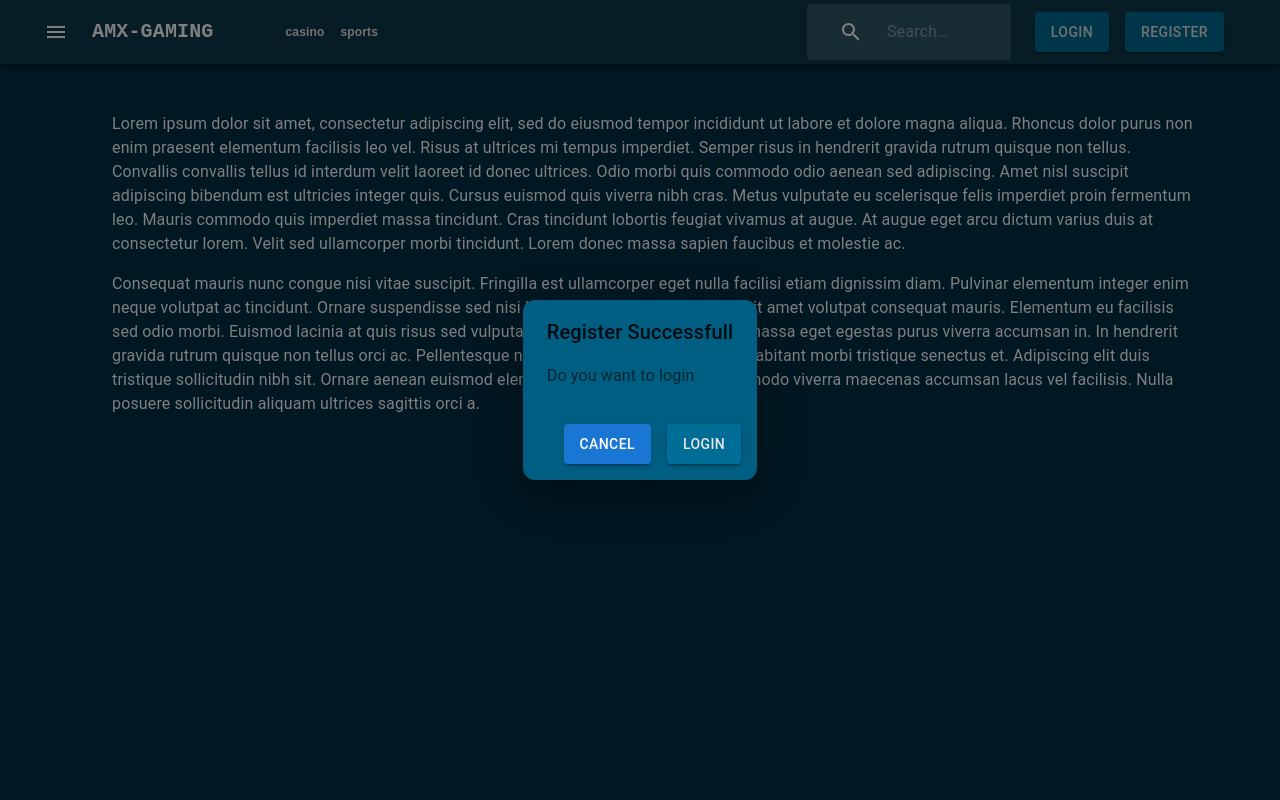
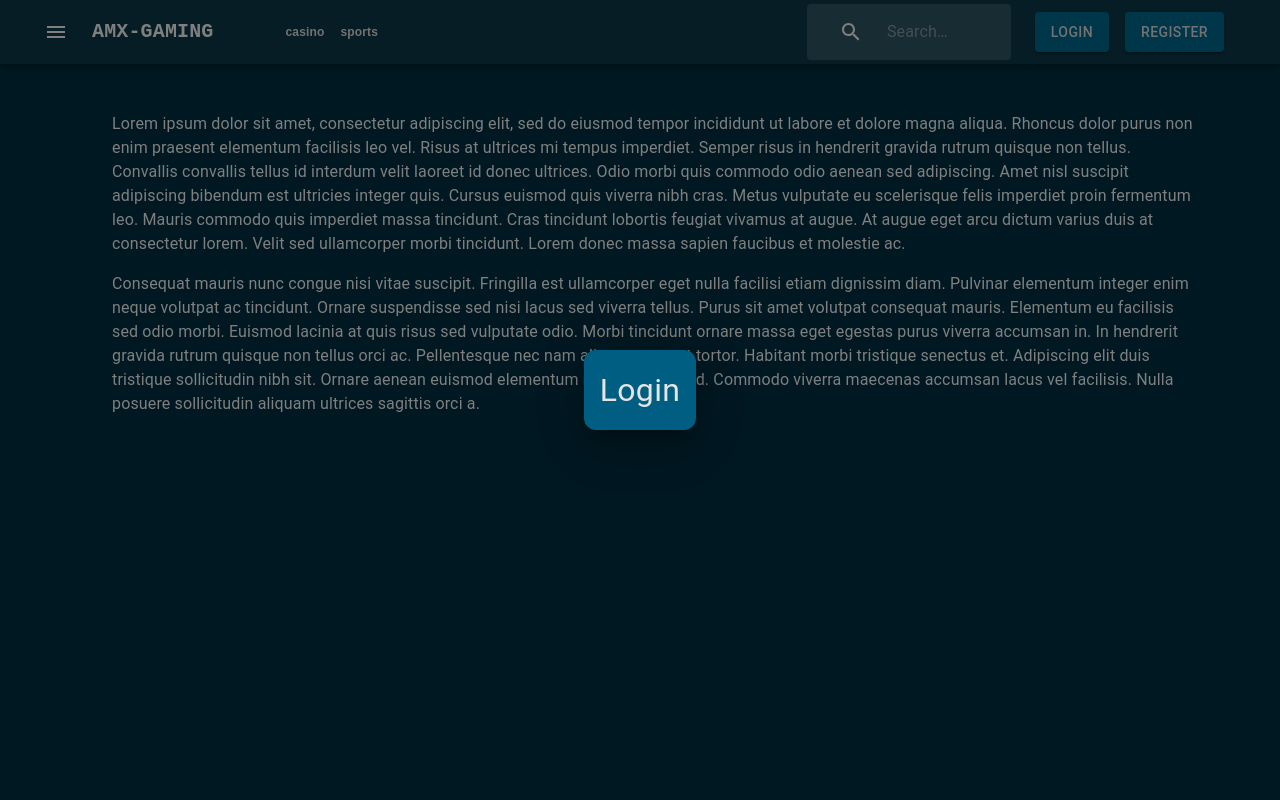
Before and after one commit to satendrasahu/smartDevelopment-userFrontend, a React (Create React App) app: page / in a window 1280 px wide. Both pictures are taken after a click on the button "LOGIN". Shown: the top 800 px of the page. Built offline with nearby package versions, Linux system fonts and the light colour scheme.

Commit message:
login working fine

```diff
--- a/package.json
+++ b/package.json
@@ -11,6 +11,7 @@
     "@testing-library/jest-dom": "^5.17.0",
     "@testing-library/react": "^13.4.0",
     "@testing-library/user-event": "^13.5.0",
+    "formik": "^2.4.6",
     "i18next": "^23.11.4",
     "react": "^18.3.1",
     "react-device-detect": "^2.2.3",
@@ -24,7 +25,8 @@
     "styled-components": "^6.1.11",
     "universal-cookie": "^7.1.4",
     "uuid": "^9.0.1",
-    "web-vitals": "^2.1.4"
+    "web-vitals": "^2.1.4",
+    "yup": "^1.4.0"
   },
   "scripts": {
     "start": "react-scripts start",
--- a/src/pages/auth/login/Login.jsx
+++ b/src/pages/auth/login/Login.jsx
@@ -3,6 +3,10 @@ import { DialogComponent } from "../../../components/dialog";
 import { useDispatch, useSelector } from "react-redux";
 import { handleLoginPopup } from "../../../redux/slices/auth/login.sclice";
 import { useTranslation } from "react-i18next";
+import { StyledLoginContainer } from "./style";
+import { Form, Formik } from "formik";
+import { initialValues, loginSchema } from "./login.schema";
+import { CenteredItemBox, PrimaryText } from "../../../assets/css/common.styles";
 
 const Login = () => {
   const dispatch = useDispatch();
@@ -12,15 +16,32 @@ const Login = () => {
   const closeDialog = () => {
     dispatch(handleLoginPopup(false));
   };
+  const handleSubmitHandler = () =>{}
   return (
     <DialogComponent
-      title={"Register Successfull"}
-      subTitle={"Do you want to login"}
       dialogOpen={toggleLoginPopup}
       handleDialogClose={closeDialog}
-      secondaryButtonTitle={t("cancel")}
-      primaryButtonTitle={t("login")}
-    />
+    >
+      <StyledLoginContainer>
+      <Formik
+          initialValues={initialValues}
+          validationSchema={() => loginSchema(t)}
+          onSubmit={handleSubmitHandler}
+        >
+          {({ values, handleChange, handleBlur }) => (
+            <Form>
+              <CenteredItemBox>
+                <PrimaryText>{t("Login")}</PrimaryText>
+              </CenteredItemBox>
+             {/* <TextField
+             label={t('userNameOrEmail')}
+             icon ={   <AccountCircle />}
+             /> */}
+            </Form>
+          )}
+        </Formik>
+      </StyledLoginContainer>
+      </DialogComponent>
   );
 };
 
--- a/src/pages/auth/login/style.js
+++ b/src/pages/auth/login/style.js
@@ -1,3 +1,6 @@
 import { Box, styled } from "@mui/material";
 
-export const StyledLoginContainer = styled(Box)(({ theme, props }) => ({...props}));
+export const StyledLoginContainer = styled(Box)(({ theme, props }) => ({
+  padding: theme.spacing(1),
+  ...props,
+}));
```
Also changed, not shown: 1 other file (tests, documents, lock files or other folders).
